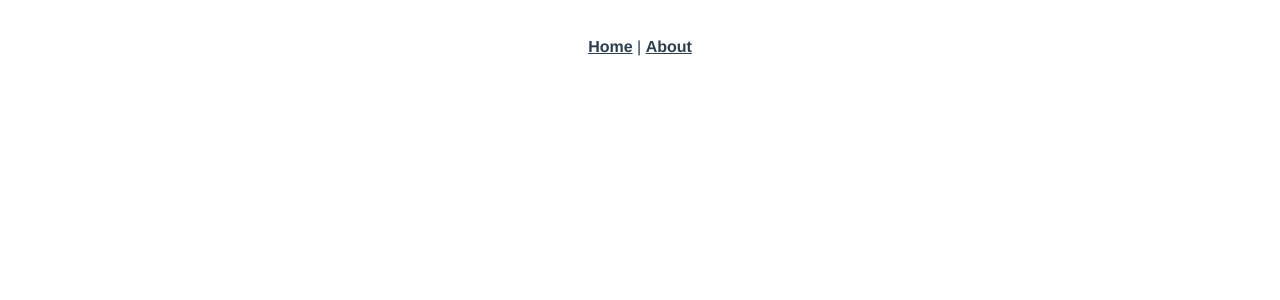
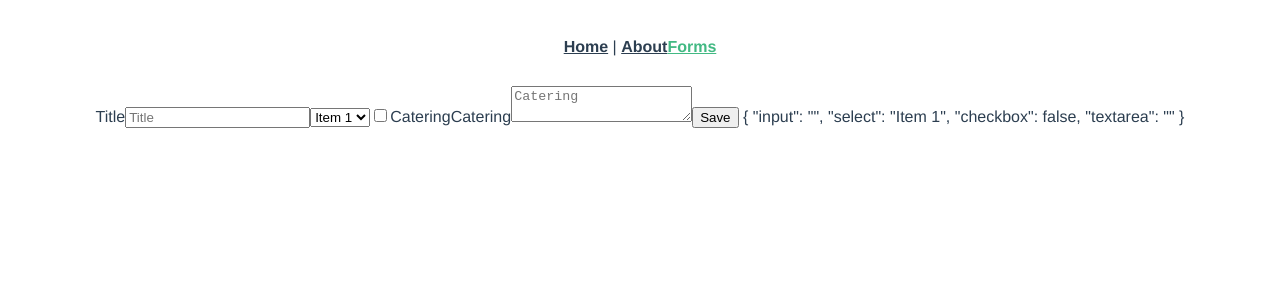
Before and after one commit to BeMoAcademic/students-spa, a Vue app: page /forms in a window 1280 px wide. Before the commit this address had no page. Shown: the top 300 px of the page. Built offline with nearby package versions, Linux system fonts and the light colour scheme.

Commit message:
Reusable component

```diff
--- a/package.json
+++ b/package.json
@@ -7,6 +7,7 @@
     "build": "vue-cli-service build"
   },
   "dependencies": {
+    "lodash": "^4.17.21",
     "register-service-worker": "^1.7.1",
     "vue": "^3.0.0",
     "vue-router": "^4.0.0-0",
--- a/src/App.vue
+++ b/src/App.vue
@@ -2,6 +2,7 @@
   <div id="nav">
     <router-link to="/">Home</router-link> |
     <router-link to="/about">About</router-link>
+    <router-link to="/forms">Forms</router-link>
   </div>
   <router-view/>
 </template>
--- /dev/null
+++ b/src/components/global/Fields/BaseCheckbox.vue
@@ -0,0 +1,22 @@
+<template>
+  <input type="checkbox"
+  :checked="modelValue"
+  @change="$emit('update:modelValue', $event.target.checked)" />
+  <label v-if="label">{{ label }}</label>
+</template>
+
+<script>
+export default {
+  name: "BaseCheckbox",
+  props: {
+    label: {
+      type: String,
+      default: "",
+    },
+    modelValue: {
+      type: Boolean,
+      default: false
+    },
+  },
+};
+</script>
--- /dev/null
+++ b/src/components/global/Fields/BaseInput.vue
@@ -0,0 +1,24 @@
+<template>
+    <label for="">{{ label }}</label>
+    <input
+        :placeholder="label"
+        @input="$emit('update:modelValue', $event.target.value)"
+        v-bind="$attrs"
+        :value="modelValue">
+</template>
+
+<script>
+export default {
+    name: 'BaseInput',
+    props: {
+        label: {
+            type: String,
+            default: ''
+        },
+        modelValue: {
+            type: [String, Number],
+            default: ''
+        }
+    }
+}
+</script>
--- /dev/null
+++ b/src/components/global/Fields/BaseSelect.vue
@@ -0,0 +1,39 @@
+<template>
+  <label v-if="label">{{ label }}</label>
+  <select
+    :value="modelValue"
+    v-bind="{
+      ...$attrs,
+      onChange: ($event) => {
+        $emit('update:modelValue', $event.target.value);
+      },
+    }"
+  >
+    <option
+      v-for="option in options"
+      :value="option"
+      :key="option"
+      :selected="option === modelValue"
+    >
+      {{ option }}
+    </option>
+  </select>
+</template>
+<script>
+export default {
+  props: {
+    label: {
+      type: String,
+      default: "",
+    },
+    modelValue: {
+      type: [String, Number],
+      default: "",
+    },
+    options: {
+        type: Array,
+        required: true
+    }
+  },
+};
+</script>
--- /dev/null
+++ b/src/components/global/Fields/BaseTextarea.vue
@@ -0,0 +1,24 @@
+<template>
+    <label for="">{{ label }}</label>
+    <textarea
+        :placeholder="label"
+        @input="$emit('update:modelValue', $event.target.value)"
+        v-bind="$attrs"
+        :value="modelValue"> </textarea>
+</template>
+
+<script>
+export default {
+    name: 'BaseTextarea',
+    props: {
+        label: {
+            type: String,
+            default: ''
+        },
+        modelValue: {
+            type: [String, Number],
+            default: ''
+        }
+    }
+}
+</script>
--- a/src/main.js
+++ b/src/main.js
@@ -1,7 +1,32 @@
-import { createApp } from 'vue'
-import App from './App.vue'
-import './registerServiceWorker'
-import router from './router'
-import store from './store'
+import { createApp } from "vue";
+import App from "./App.vue";
+import "./registerServiceWorker";
+import router from "./router";
+import store from "./store";
+import upperFirst from "lodash/upperFirst";
+import camelCase from "lodash/camelCase";
 
-createApp(App).use(store).use(router).mount('#app')
+// Requiring global components
+const requireComponent = require.context(
+  "./components/global/Fields",
+  false,
+  /[A-Z]\w+\.(vue|js)$/
+);
+
+const app = createApp(App);
+
+// Injecting global components
+requireComponent.keys().forEach((fileName) => {
+  const componentConfig = requireComponent(fileName);
+
+  const componentName = upperFirst(
+    camelCase(fileName.replace(/^\.\/(.*)\.\w+$/, "$1"))
+  );
+
+  app.component(componentName, componentConfig.default || componentConfig);
+});
+
+app
+  .use(store)
+  .use(router)
+  .mount("#app");
--- a/src/router/index.js
+++ b/src/router/index.js
@@ -1,5 +1,6 @@
 import { createRouter, createWebHistory } from 'vue-router'
 import Home from '../views/Home.vue'
+import Form from '../views/Form.vue'
 
 const routes = [
   {
@@ -16,6 +17,11 @@ const routes = [
     component: function () {
       return import(/* webpackChunkName: "about" */ '../views/About.vue')
     }
+  },
+  {
+    path: '/forms',
+    name: 'Forms',
+    component: Form
   }
 ]
 
--- /dev/null
+++ b/src/views/Form.vue
@@ -0,0 +1,28 @@
+<template>
+  <BaseInput v-model="forms.input" label="Title" type="text"></BaseInput>
+
+  <BaseSelect :options="options" v-model="forms.select" />
+
+  <BaseCheckbox v-model="forms.checkbox" label="Catering" />
+  <BaseTextarea v-model="forms.textarea" label="Catering" />
+
+<button class="btn btn-primary" @click="submit">Save</button>
+
+  {{ forms }}
+</template>
+<script>
+export default {
+  name: "Form",
+  data() {
+    return {
+      forms: {
+        input: "",
+        select: "Item 1",
+        checkbox: false,
+        textarea: ''
+      },
+      options: ["Item 1", "Item 2", "Item 3"],
+    };
+  },
+};
+</script>
```
Also changed, not shown: 1 other file (tests, documents, lock files or other folders).
